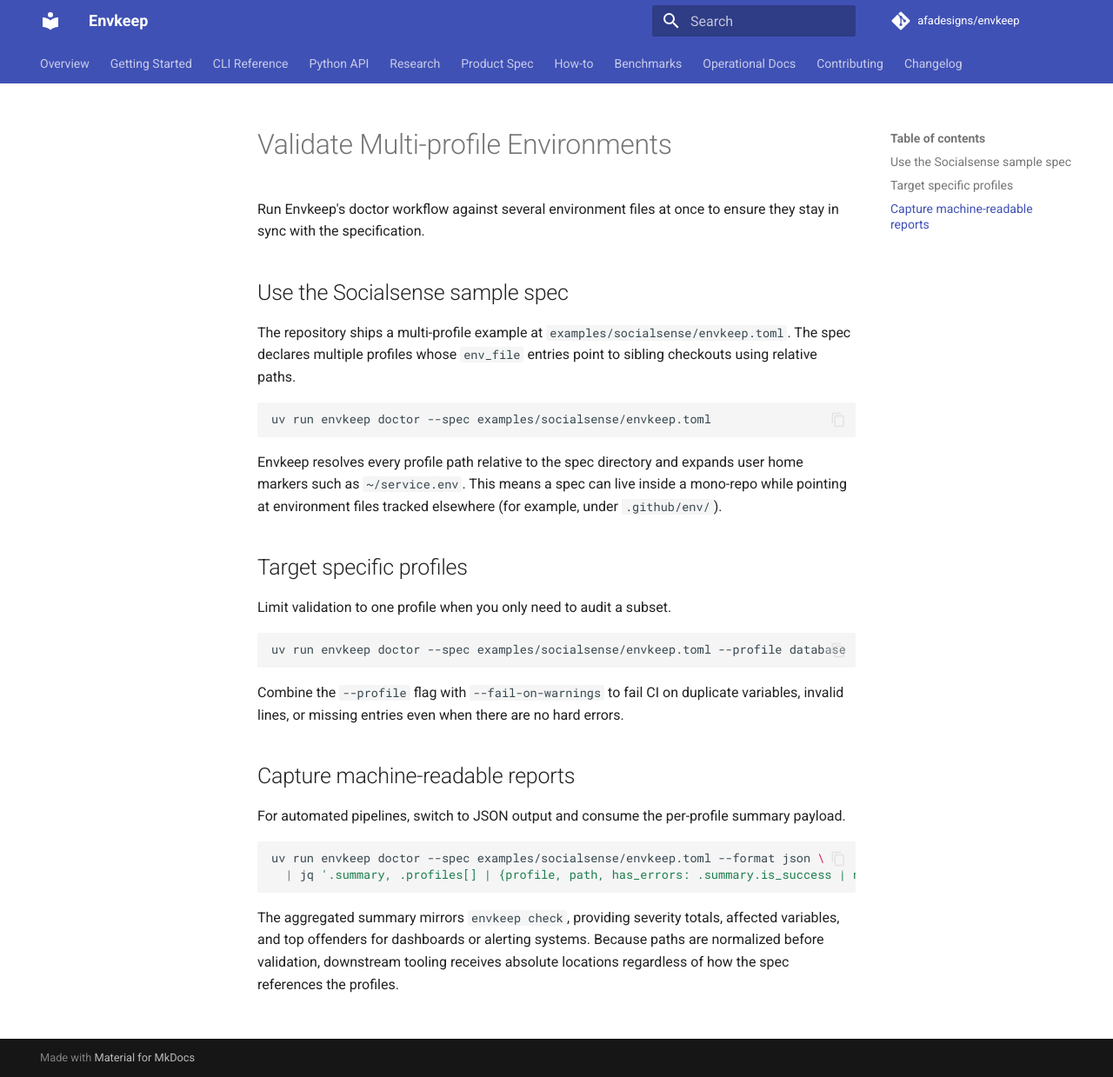
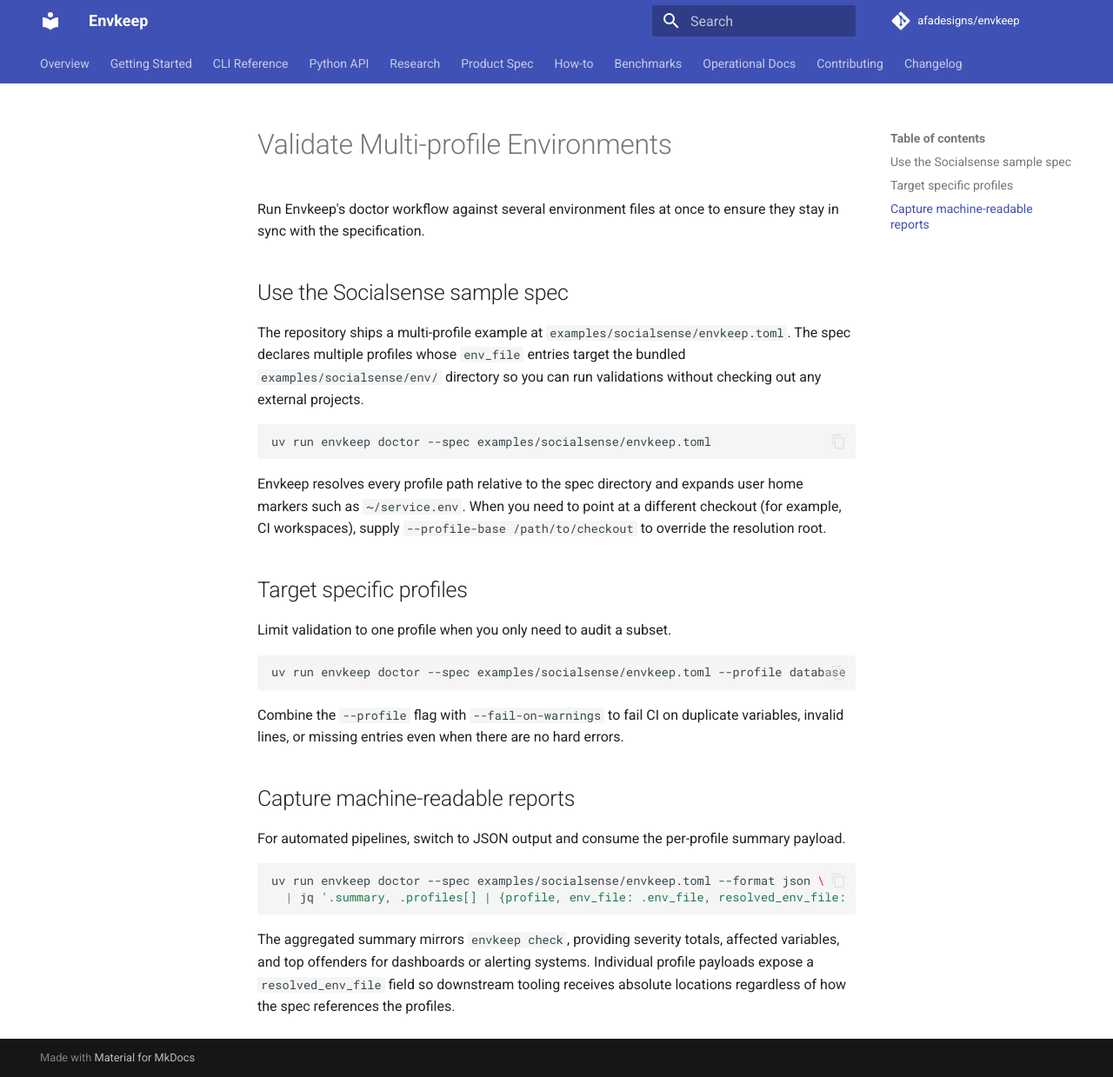
Before and after one commit to afadesigns/envkeep, an MkDocs documentation site: the page built from docs/how-to/multi-profile-validation.md, in a window 1280 px wide and 1239 px high. Shown: the whole window at 87% size. Built offline with MkDocs 1.6.1 and Material for MkDocs 9.7.7, drawn with Linux system fonts in a browser that asks for light colours; comment, search, counter and statistics services are not loaded.

Commit message:
loop-20-consolidation: applied 5 optimizations

````diff
--- a/docs/how-to/multi-profile-validation.md
+++ b/docs/how-to/multi-profile-validation.md
@@ -8,13 +8,13 @@
 
 ## Use the Socialsense sample spec
 
-The repository ships a multi-profile example at `examples/socialsense/envkeep.toml`. The spec declares multiple profiles whose `env_file` entries point to sibling checkouts using relative paths.
+The repository ships a multi-profile example at `examples/socialsense/envkeep.toml`. The spec declares multiple profiles whose `env_file` entries target the bundled `examples/socialsense/env/` directory so you can run validations without checking out any external projects.
 
 ```bash
 uv run envkeep doctor --spec examples/socialsense/envkeep.toml
 ```
 
-Envkeep resolves every profile path relative to the spec directory and expands user home markers such as `~/service.env`. This means a spec can live inside a mono-repo while pointing at environment files tracked elsewhere (for example, under `.github/env/`).
+Envkeep resolves every profile path relative to the spec directory and expands user home markers such as `~/service.env`. When you need to point at a different checkout (for example, CI workspaces), supply `--profile-base /path/to/checkout` to override the resolution root.
 
 ## Target specific profiles
 
@@ -32,7 +32,7 @@
 
 ```bash
 uv run envkeep doctor --spec examples/socialsense/envkeep.toml --format json \
-  | jq '.summary, .profiles[] | {profile, path, has_errors: .summary.is_success | not}'
+  | jq '.summary, .profiles[] | {profile, env_file: .env_file, resolved_env_file: .resolved_env_file}'
 ```
 
-The aggregated summary mirrors `envkeep check`, providing severity totals, affected variables, and top offenders for dashboards or alerting systems. Because paths are normalized before validation, downstream tooling receives absolute locations regardless of how the spec references the profiles.
+The aggregated summary mirrors `envkeep check`, providing severity totals, affected variables, and top offenders for dashboards or alerting systems. Individual profile payloads expose a `resolved_env_file` field so downstream tooling receives absolute locations regardless of how the spec references the profiles.
````
Also changed, not shown: CHANGELOG.md (+4 -0 lines), README.md (+2 -2 lines), docs/reference/cli.md (+2 -1 lines), 6 other files.
